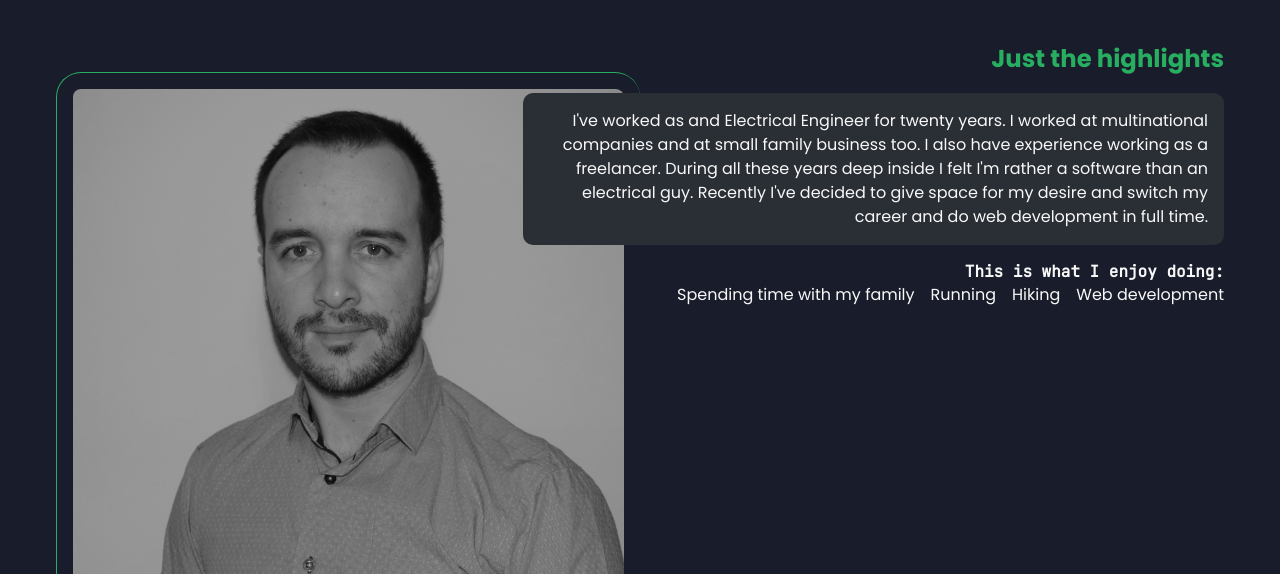
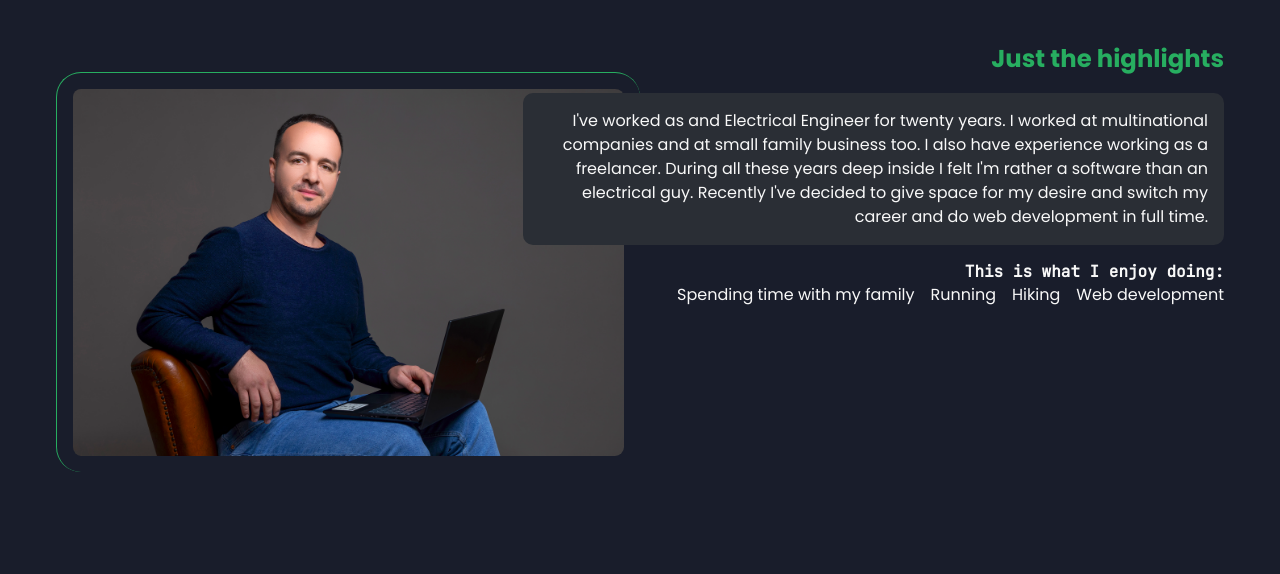
Before and after one commit to kal40/portfolio-website, a plain HTML site: page about.html in a window 1280 px wide. Shown: the part 226-800 px from the top of the page. Drawn offline with Linux system fonts and the light colour scheme.

Commit message:
style: update profile picture

```diff
--- a/about.html
+++ b/about.html
@@ -82,7 +82,7 @@
           <li>Web development</li>
         </ul>
       </div>
-      <img src="img/karoly-lonich-profile.jpg" alt="Screenshot of the Pokedex app.">
+      <img src="img/karoly-lonich-profile-1.png" alt="Screenshot of the Pokedex app.">
     </article>
   </section>
   <div class="gradient"></div>
```
Also changed, not shown: img/karoly-lonich-profile-1.png (added), img/karoly-lonich-profile.jpg (deleted), 1 other file.
